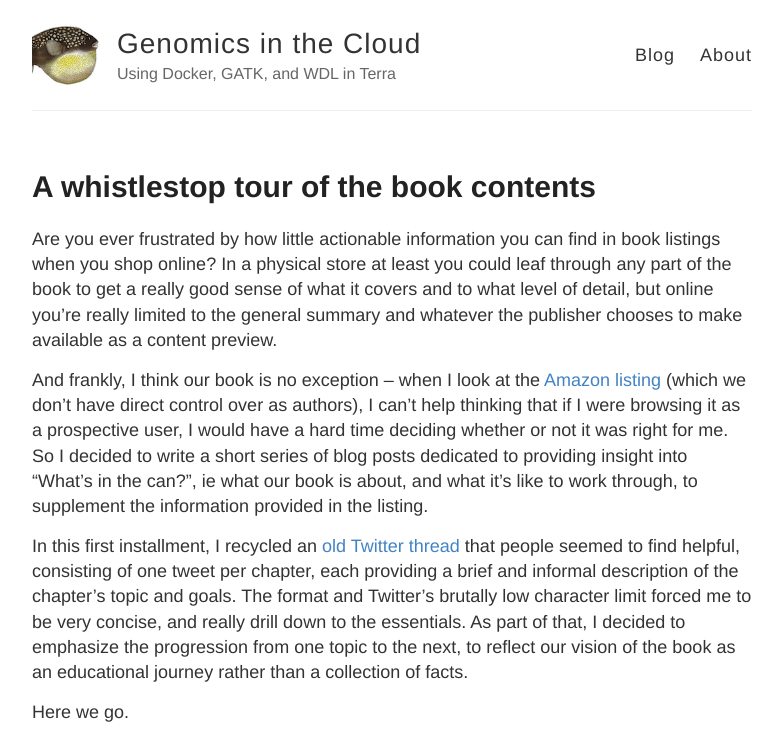
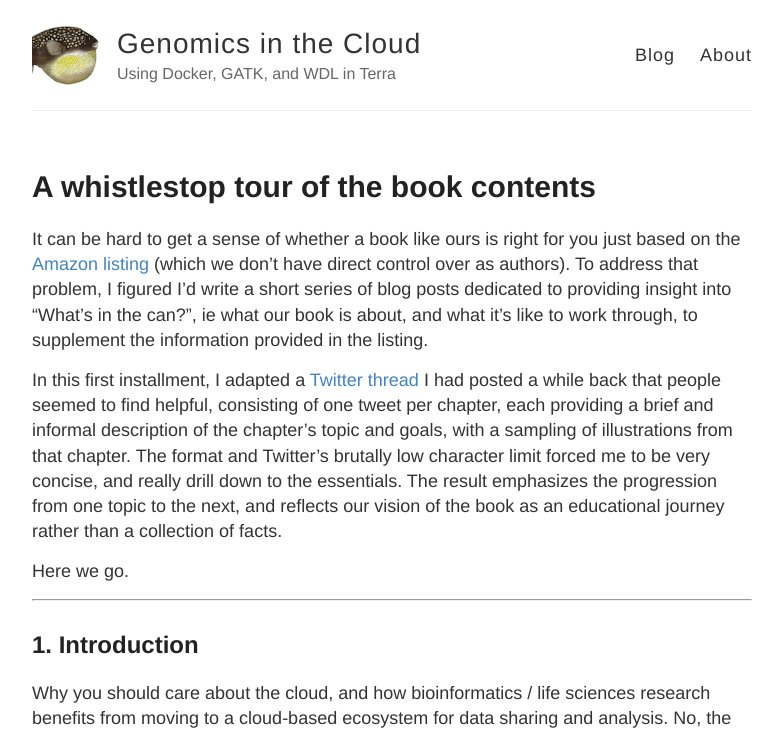
Before and after one commit to broadinstitute/genomics-in-the-cloud, a Jekyll site: the page built from _posts/2021-4-29-A-casual-take-on-the-TOC.md, in a window 1280 px wide and 1400 px high. Shown: the top 735 px of the window, without its empty margins (248-1031 px from the left). Built offline with Jekyll 4.4.1, drawn with Linux system fonts in a browser that asks for light colours; some of the changed text lies outside the part shown.

Commit message:
Rewrite the intro + add images

```diff
--- a/_posts/2021-4-29-A-casual-take-on-the-TOC.md
+++ b/_posts/2021-4-29-A-casual-take-on-the-TOC.md
@@ -3,60 +3,152 @@
 title: A whistlestop tour of the book contents
 ---
 
-Are you ever frustrated by how little actionable information you can find in book listings when you shop online? In a physical store at least you could leaf through any part of the book to get a really good sense of what it covers and to what level of detail, but online you're really limited to the general summary and whatever the publisher chooses to make available as a content preview.
+It can be hard to get a sense of whether a book like ours is right for you just based on the [Amazon listing](https://www.amazon.com/Genomics-Cloud-GATK-Spark-Docker-dp-1491975199/dp/1491975199) (which we don't have direct control over as authors). To address that problem, I figured I'd write a short series of blog posts dedicated to providing insight into "What's in the can?", ie what our book is about, and what it's like to work through, to supplement the information provided in the listing.
 
-And frankly, I think our book is no exception -- when I look at the [Amazon listing](https://www.amazon.com/Genomics-Cloud-GATK-Spark-Docker-dp-1491975199/dp/1491975199) (which we don't have direct control over as authors), I can't help thinking that if I were browsing it as a prospective user, I would have a hard time deciding whether or not it was right for me. So I decided to write a short series of blog posts dedicated to providing insight into "What's in the can?", ie what our book is about, and what it's like to work through, to supplement the information provided in the listing.
-
-In this first installment, I recycled an [old Twitter thread](https://twitter.com/VdaGeraldine/status/1263336914859560962?s=20) that people seemed to find helpful, consisting of one tweet per chapter, each providing a brief and informal description of the chapter's topic and goals. The format and Twitter's brutally low character limit forced me to be very concise, and really drill down to the essentials. As part of that, I decided to emphasize the progression from one topic to the next, to reflect our vision of the book as an educational journey rather than a collection of facts.
+In this first installment, I adapted a [Twitter thread](https://twitter.com/VdaGeraldine/status/1263336914859560962?s=20) I had posted a while back that people seemed to find helpful, consisting of one tweet per chapter, each providing a brief and informal description of the chapter's topic and goals, with a sampling of illustrations from that chapter. The format and Twitter's brutally low character limit forced me to be very concise, and really drill down to the essentials. The result emphasizes the progression from one topic to the next, and reflects our vision of the book as an educational journey rather than a collection of facts.
 
 Here we go.
 
 ----
 
-### 1. Introduction
+## 1. Introduction
 Why you should care about the cloud, and how bioinformatics / life sciences research benefits from moving to a cloud-based ecosystem for data sharing and analysis. No, the cloud environment is not perfect; yes, it really is a game changer.
 
-### 2. Genomics in a Nutshell
-A primer for newcomers to the field of genomics, covering foundational terms and concepts such as genes, DNA and genomic variation, plus the technical basics of sequencing and handling genomic data.
-
-### 3. Computing Technology Basics for Life Scientists
-CPU, GPU, TPU, FPGA, OMG GTFO -- no really, just some basic hardware terminology, plus an introduction to key concepts like parallelism, pipelining, containers and virtual machines in fairly plain language.
-
-### 4. First Steps in the Cloud
-Finally we get to do some hands-on work (on Google Cloud). Set up an account, get free credits, practice managing data in storage buckets and interacting with a Docker container, get a nice custom VM set up to do some genomics.
-
-### 5. First Steps with GATK
-Let's meet the workhorse of genomics! We start with a general overview, requirements, command line syntax, the usual -- then dive into calling variants with HaplotypeCaller, plus some visual troubleshooting and variant filtering concepts.
-
-### 6. GATK Best Practices for Germline Short Variant Discovery
-Step by step examination of what may be the most commonly run genomics pipeline in the world, with highlights on joint calling for populations and deep learning for single-sample analysis.
-
-### 7. GATK Best Practices for Somatic Variant Discovery
-Switching gears to cancer genomics with a rundown of how somatic calling is different; step by step through the pipelines for somatic short variants (Mutect2) and copy number alterations.
-
-### 8. Automating Analysis Execution with Workflows
-Halfway point; we pivot to the challenges of automating and scaling up these analyses, introducing the Cromwell workflow system and the portable Workflow Description Language (WDL).
-
-### 9. Deciphering Real Genomics Workflows
-We pretend to stumble across 2 mystery workflows, go through a systematic process of investigating their content to understand what they do and how they do it, learning useful WDL features along the way.
-
-### 10. Running Single Workflows at Scale with Pipelines API
-So far we've been running everything on our little custom VM. Now it's time to unleash the full power of the cloud by dispatching workflow tasks to multiple machines -- with surprisingly little effort.
-
-### 11. Running Many Workflows Conveniently in Terra
-Now we're scaling up to arbitrary numbers of samples, using the managed Cromwell server in Terra, an open platform for secure data access and analysis.
-
-### 12. Interactive Analysis in Jupyter Notebook
-Circling back to the GATK work from earlier chapters, we examine what that would all look like done in Jupyter Notebooks instead of the terminal shell. Between embedded IGV and ggplots galore, it looks good!
-
-### 13. Assembling Your Own Workspace in Terra
-Crossing the bridge from canned examples to importing your own data and methods into Terra in a few different scenarios. Draws on other services in the ecosystem including Dockstore and data repositories.
-
-### 14. Making a Fully Reproducible Paper
-Capstone case study on computational reproducibility involving synthetic data creation, GATK, downstream analysis and real biological findings by Dr. Matthieu Miossec et al.
+![Advantages of the cloud-centric model](https://storage.googleapis.com/genomics-in-the-cloud/figures/v1/gitc_0103.png)
 
 ----
 
-And that's it; that's our book. All 400+ pages of it 😎
+## 2. Genomics in a Nutshell
+A primer for newcomers to the field of genomics, covering foundational terms and concepts such as genes, DNA and genomic variation, plus the technical basics of sequencing and handling genomic data.
+
+![Types of variants](https://storage.googleapis.com/genomics-in-the-cloud/figures/v1/gitc_0212.png)
+
+—
+
+![Types of variants](https://storage.googleapis.com/genomics-in-the-cloud/figures/v1/gitc_0205.png)
+
+----
+
+## 3. Computing Technology Basics for Life Scientists
+CPU, GPU, TPU, FPGA, OMG GTFO -- no really, just some basic hardware terminology, plus an introduction to key concepts like parallelism, pipelining, containers and virtual machines in fairly plain language.
+
+![Computing infrastructure](https://storage.googleapis.com/genomics-in-the-cloud/figures/v1/gitc_0306.png)
+
+----
+
+## 4. First Steps in the Cloud
+Finally we get to do some hands-on work (on Google Cloud). Set up an account, get free credits, practice managing data in storage buckets and interacting with a Docker container, get a nice custom VM set up to do some genomics.
+
+![Create a VM](https://storage.googleapis.com/genomics-in-the-cloud/figures/v1/gitc_0410.png)
+
+—
+
+![Working in a VM](https://storage.googleapis.com/genomics-in-the-cloud/figures/v1/gitc_0420.png)
+
+----
+
+## 5. First Steps with GATK
+Let's meet the workhorse of genomics! We start with a general overview, requirements, command line syntax, the usual -- then dive into calling variants with HaplotypeCaller, plus some visual troubleshooting and variant filtering concepts.
+
+![Main GATK use cases](https://storage.googleapis.com/genomics-in-the-cloud/figures/v1/gitc_0512.png)
+
+—
+
+![Variants in IGV](https://storage.googleapis.com/genomics-in-the-cloud/figures/v1/gitc_0502.png)
+
+----
+
+## 6. GATK Best Practices for Germline Short Variant Discovery
+Step by step examination of what may be the most commonly run genomics pipeline in the world, with highlights on joint calling for populations and deep learning for single-sample analysis.
+
+![Joint calling overview](https://storage.googleapis.com/genomics-in-the-cloud/figures/v1/gitc_0608.png)
+
+—
+
+![Joint calling on a trio](https://storage.googleapis.com/genomics-in-the-cloud/figures/v1/gitc_0614.png)
+
+----
+
+## 7. GATK Best Practices for Somatic Variant Discovery
+Switching gears to cancer genomics with a rundown of how somatic calling is different; step by step through the pipelines for somatic short variants (Mutect2) and copy number alterations.
+
+![Tumor progression](https://storage.googleapis.com/genomics-in-the-cloud/figures/v1/gitc_0701.png)
+
+—
+
+![Tumor-Normal SNV calling](https://storage.googleapis.com/genomics-in-the-cloud/figures/v1/gitc_0704.png)
+
+----
+
+## 8. Automating Analysis Execution with Workflows
+Halfway point; we pivot to the challenges of automating and scaling up these analyses, introducing the Cromwell workflow system and the portable Workflow Description Language (WDL).
+
+![Visualizing a workflow graph](https://storage.googleapis.com/genomics-in-the-cloud/figures/v1/gitc_0803.png)
+
+----
+
+## 9. Deciphering Real Genomics Workflows
+We pretend to stumble across 2 mystery workflows, go through a systematic process of investigating their content to understand what they do and how they do it, learning useful WDL features along the way.
+
+![A real GATK pipeline](https://storage.googleapis.com/genomics-in-the-cloud/figures/v1/gitc_0903.png)
+
+----
+
+## 10. Running Single Workflows at Scale with Pipelines API
+So far we've been running everything on our little custom VM. Now it's time to unleash the full power of the cloud by dispatching workflow tasks to multiple machines -- with surprisingly little effort.
+
+![Running on GCP via PAPI](https://storage.googleapis.com/genomics-in-the-cloud/figures/v1/gitc_1001.png)
+
+—
+
+![Parallel execution on GCE](https://storage.googleapis.com/genomics-in-the-cloud/figures/v1/gitc_1004.png)
+
+----
+
+## 11. Running Many Workflows Conveniently in Terra
+Now we're scaling up to arbitrary numbers of samples, using the managed Cromwell server in Terra, an open platform for secure data access and analysis.
+
+![Using Cromwell via Terra](https://storage.googleapis.com/genomics-in-the-cloud/figures/v1/gitc_1114.png)
+
+—
+
+![Job manager](https://storage.googleapis.com/genomics-in-the-cloud/figures/v1/gitc_1127.png)
+
+----
+
+## 12. Interactive Analysis in Jupyter Notebook
+Circling back to the GATK work from earlier chapters, we examine what that would all look like done in Jupyter Notebooks instead of the terminal shell. Between embedded IGV and ggplots galore, it looks good!
+
+![List of notebooks](https://storage.googleapis.com/genomics-in-the-cloud/figures/v1/gitc_1205.png)
+
+—
+
+![Notebook header](https://storage.googleapis.com/genomics-in-the-cloud/figures/v1/gitc_1211.png)
+
+—
+
+![IGV in a notebook](https://storage.googleapis.com/genomics-in-the-cloud/figures/v1/gitc_1216.png)
+
+----
+
+## 13. Assembling Your Own Workspace in Terra
+Crossing the bridge from canned examples to importing your own data and methods into Terra in a few different scenarios. Draws on other services in the ecosystem including workflow and data repositories.
+
+![Importing data](https://storage.googleapis.com/genomics-in-the-cloud/figures/v1/gitc_1312.png)
+
+—
+
+![Importing a workflow](https://storage.googleapis.com/genomics-in-the-cloud/figures/v1/gitc_1306.png)
+
+----
+
+## 14. Making a Fully Reproducible Paper
+Capstone case study on computational reproducibility involving synthetic data creation, GATK, downstream analysis and real biological findings by Dr. Matthieu Miossec et al.
+
+![Study overview](https://storage.googleapis.com/genomics-in-the-cloud/figures/v1/gitc_1403.png)
+
+----
+
+And that's it; that's our book in a nutshell. Four hundred pages summarized in a couple dozen sentences and images... Hopefully this gives you enough of a taste to help you gauge whether the book might be a good fit for you.
 
 In the next installment of "What's in the can?", we'll talk about the semi-official [companion booklet](https://storage.googleapis.com/genomics-in-the-cloud/figures/Genomics_in_the_Cloud___Figures_Booklet.pdf) we made for the book figures.
```
